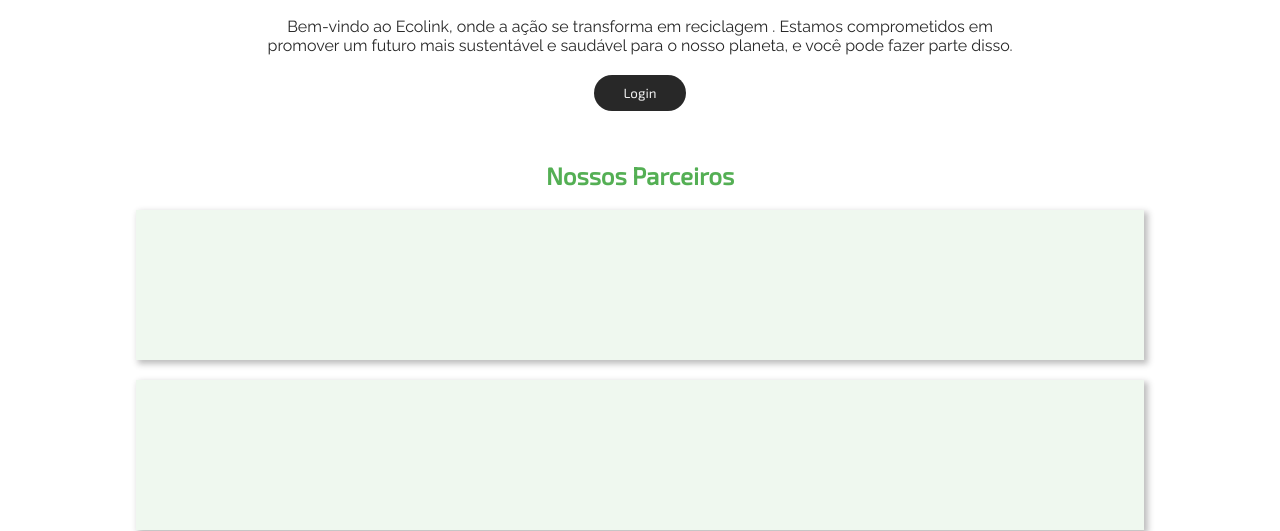
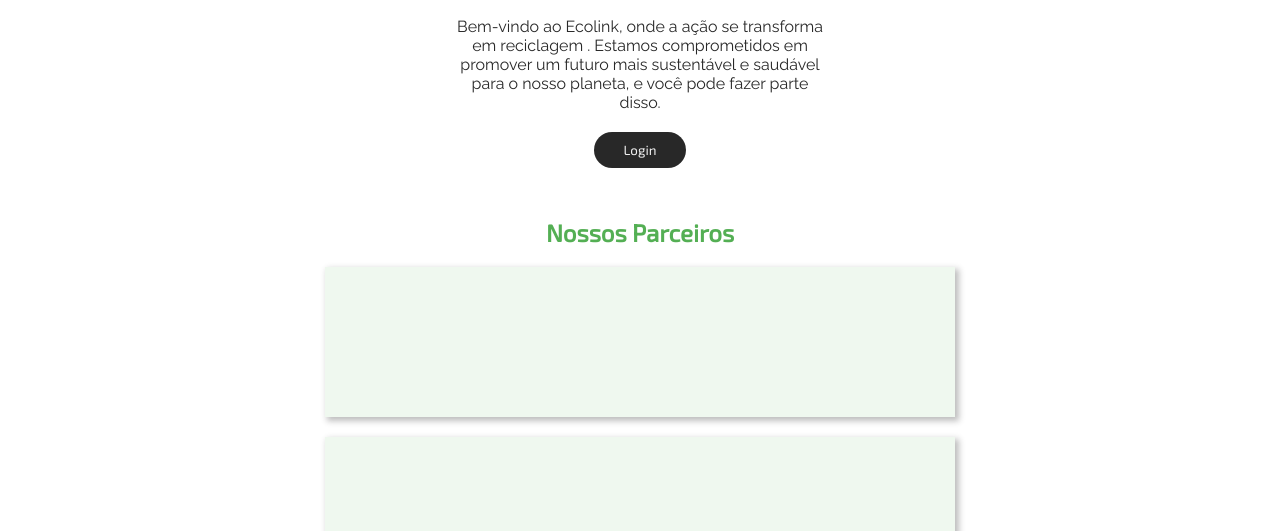
Before and after one commit to Josinaldo-Jr/ecolink-frontend, a plain HTML site: page index.html in a window 1280 px wide. Shown: the part 769-1300 px from the top of the page. Drawn offline with nearby package versions, Linux system fonts and the light colour scheme.

Commit message:
Atualiza style parceiros

```diff
--- a/style.css
+++ b/style.css
@@ -328,7 +328,11 @@ li:hover {
     }
 
     .section-article {
-        width: 60%;
+        width: 30%;
+    }
+
+    .parceiro-A, .parceiro-B, .parceiro-C {
+        width: 50%;
     }
 
     .menu-footer {
```
